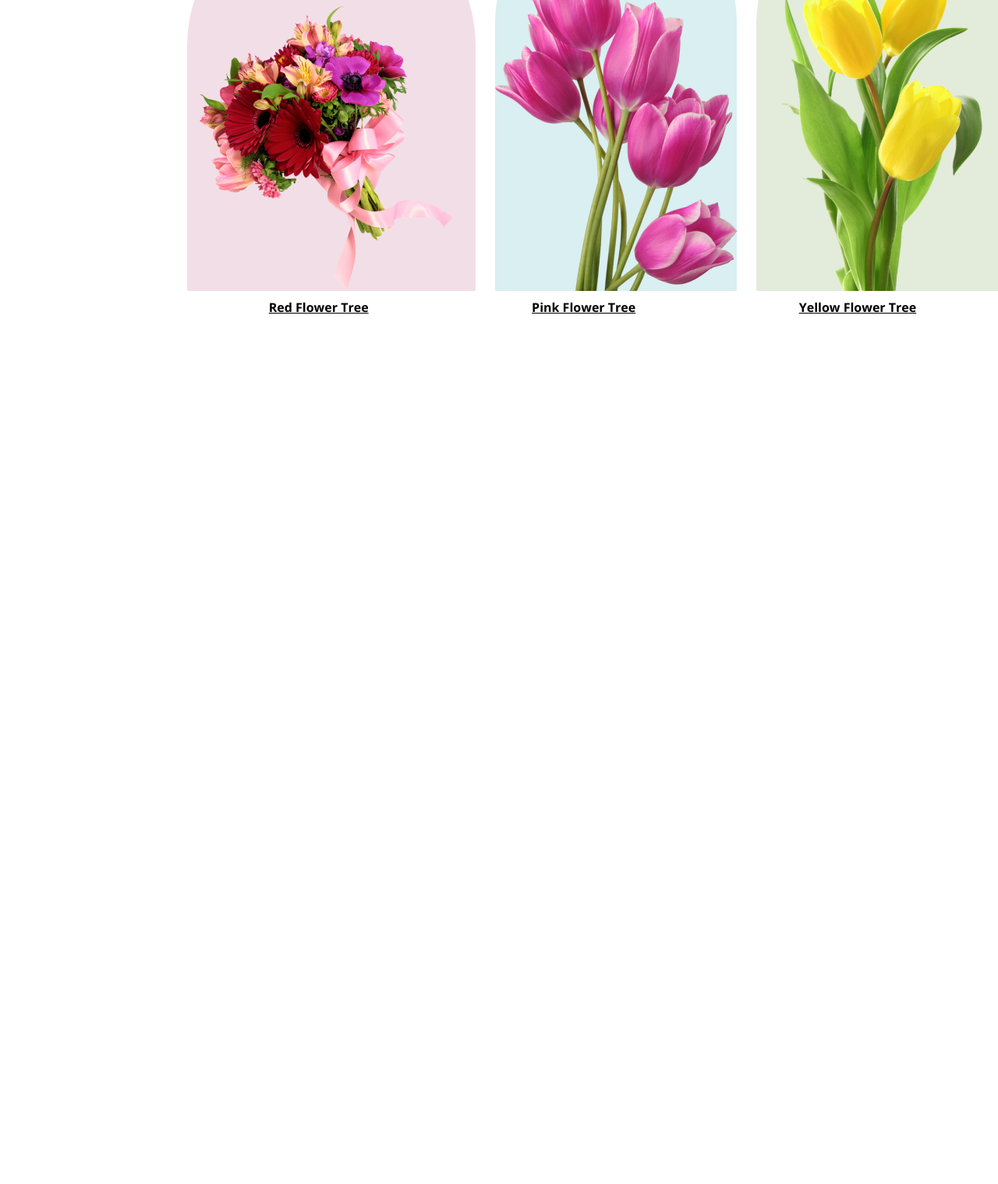
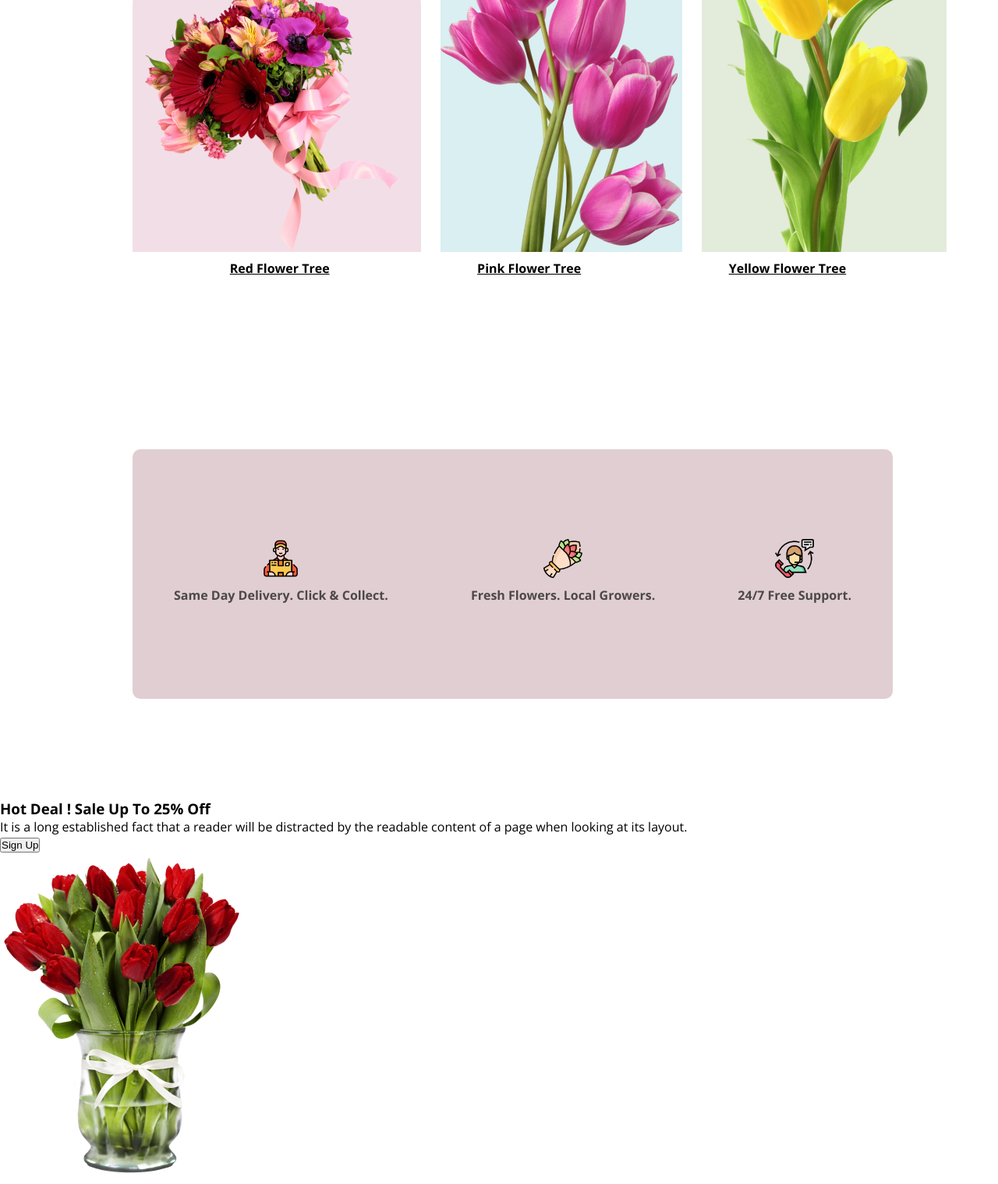
Before and after one commit to Taiful360/Assignment-1, a plain HTML site: page index.html in a window 1280 px wide. Shown: the part 1302-2820 px from the top of the page at 78% size. Before the commit the page ends 1800 px from the top, so only its background shows below. Drawn offline with nearby package versions, Linux system fonts and the light colour scheme.

Commit message:
added extra section

```diff
--- a/index.html
+++ b/index.html
@@ -16,6 +16,8 @@
 
 <body>
     <main>
+
+        <!-- menu section  -->
         <nav>
             <div class="manus-container">
                 <div class="logo-section">
@@ -32,6 +34,9 @@
                 </div>
             </div>
         </nav>
+
+        <!-- banner section  -->
+
         <section>
             <div class="banner-container">
                 <div class="banner-section">
@@ -50,6 +55,9 @@
                 </div>
             </div>
         </section>
+
+        <!-- our featured flowers section  -->
+
         <section>
             <div class="featured-flowers-container">
                 <div class="featured-container">
@@ -81,7 +89,43 @@
 
             </div>
         </section>
+
     </main>
+
+    <!-- extra-section -->
+
+    <section>
+        <div class="extra-section">
+            <div class="service-1">
+                <img src="Flower Asset/Group 57.png" alt="">
+                <p>Same Day Delivery. Click & Collect.</p>
+            </div>
+            <div class="service-2">
+                <img src="Flower Asset/Group 58.png" alt="">
+                <p>Fresh Flowers. Local Growers.</p>
+            </div>
+            <div class="service-3">
+                <img src="Flower Asset/Group 59.png" alt="">
+                <p>24/7 Free Support.</p>
+            </div>
+        </div>
+    </section>
+
+    <!-- hot deal section  -->
+
+    <section>
+        <div class="hot-deal">
+            <div class="deal-content">
+                <h3>Hot Deal ! Sale Up To 25% Off</h3>
+                <p>It is a long established fact that a reader will be distracted by the readable content of a page when
+                    looking at its layout.</p>
+                <button>Sign Up</button>
+            </div>
+            <div class="deal-img">
+                <img src="Flower Asset/pngwing 8.png" alt="">
+            </div>
+        </div>
+    </section>
 </body>
 
 </html>
--- a/styles.css
+++ b/styles.css
@@ -27,6 +27,7 @@ body {
 
 .menus li:hover {
     color: rgb(255, 81, 0);
+    cursor: pointer;
 }
 
 .menus {
@@ -106,7 +107,7 @@ body {
 /* Our Featured Flowers section */
 .featured-flowers-container {
     height: 100vh;
-    margin-top: 100px;
+    margin-top: 50px;
 }
 
 .featured-container h3 {
@@ -129,7 +130,7 @@ body {
 .featured-flower {
     display: flex;
     gap: 25px;
-    margin-left: 240px;
+    margin-left: 170px;
     margin-right: 240px;
     position: relative;
 }
@@ -183,6 +184,74 @@ body {
 .flower-name {
     display: flex;
     justify-content: space-around;
-    margin-left: 240px;
+    text-align: center;
     padding-top: 10px;
+    margin-left: 200px;
+    margin-right: 100px;
 }
+
+/* Extra section */
+.extra-section {
+    display: flex;
+    align-items: center;
+    justify-content: space-around;
+    width: cover;
+    height: 320px;
+    background-color: #e0ced2;
+    margin: 128px 135px 128px 170px;
+    border-radius: 10px;
+
+}
+
+.service-1 {
+    text-align: center;
+}
+
+.service-1 img {
+    width: 50px;
+    height: 50px;
+}
+
+.service-1 p {
+    color: rgba(39, 39, 39, 0.80);
+    text-align: center;
+    font-size: 16px;
+    line-height: 35px;
+    font-weight: 600;
+}
+
+.service-2 {
+    text-align: center;
+}
+
+.service-2 img {
+    width: 50px;
+    height: 50px;
+}
+
+.service-2 p {
+    color: rgba(39, 39, 39, 0.80);
+    text-align: center;
+    font-size: 16px;
+    line-height: 35px;
+    font-weight: 600;
+}
+
+.service-3 {
+    text-align: center;
+}
+
+.service-3 img {
+    width: 50px;
+    height: 50px;
+}
+
+.service-3 p {
+    color: rgba(39, 39, 39, 0.80);
+    text-align: center;
+    font-size: 16px;
+    line-height: 35px;
+    font-weight: 600;
+}
+
+/* hot deal section */
```
